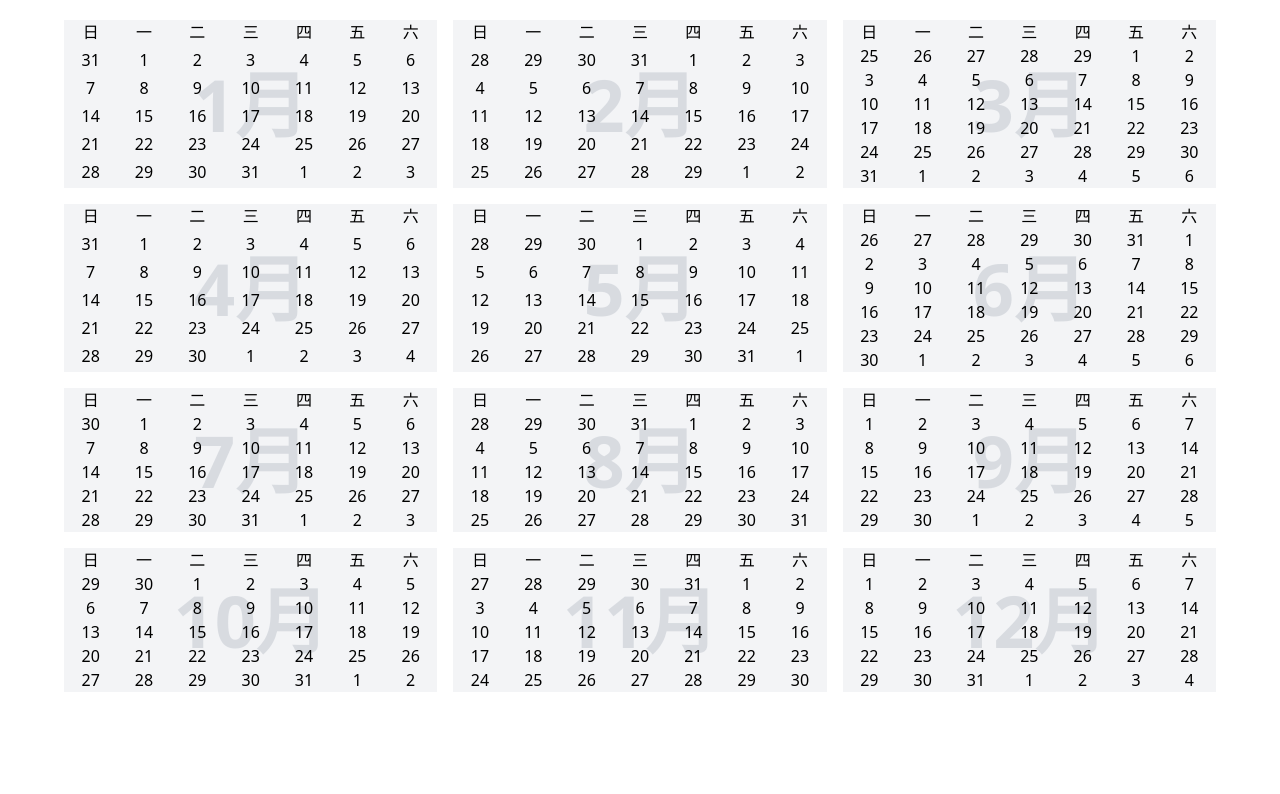
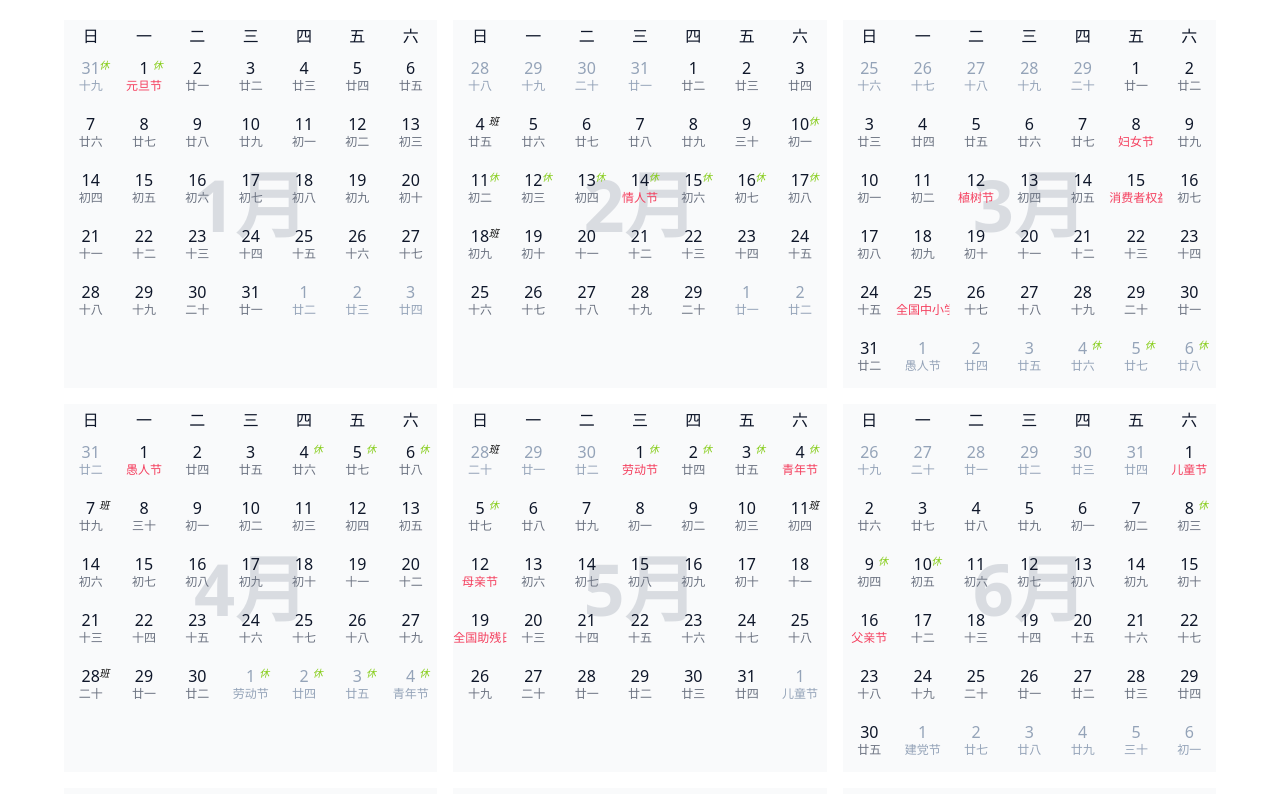
Before and after one commit to mianmalife/retemp, a React (Vite) app: page / in a window 1280 px wide. Shown: the top 794 px of the page. Built offline with nearby package versions, Linux system fonts and the light colour scheme.

Commit message:
feat: 日历支持节假日调休阴历显示

```diff
--- a/index.html
+++ b/index.html
@@ -6,7 +6,7 @@
   <link rel="icon" type="image/svg+xml" href="/vite.svg" />
   <meta name="viewport" content="width=device-width, initial-scale=1.0" />
   <title>react-tempate</title>
-  <script src="https://cdnjs.cloudflare.com/ajax/libs/bodymovin/5.12.2/lottie.min.js"></script>
+  <!-- <script src="https://cdnjs.cloudflare.com/ajax/libs/bodymovin/5.12.2/lottie.min.js"></script> -->
   <script src="/lunar.min.js"></script>
 </head>
 
--- a/src/pages/calendar/components/monthItem.jsx
+++ b/src/pages/calendar/components/monthItem.jsx
@@ -1,22 +1,44 @@
 import React from "react";
 import { Fragment } from "react";
+import clsx from "clsx"
 
 export function MonthItem({ months }) {
-  // const mData = months.getMonth()
-  console.log(months, '8888')
+  function calcLunar(date) {
+    const luna = Lunar.fromDate(new Date(date))
+    return luna.getDayInChinese()
+  }
+  function calcFestival(w) {
+    const festivals = Solar.fromYmd(w.getYear(), w.getMonth(), w.getDay())
+    const result = festivals.getFestivals()
+    return result
+  }
+  function isWork(w) {
+    const holi = HolidayUtil.getHoliday(w.getYear(), w.getMonth(), w.getDay())
+    return holi?.isWork()
+  }
   return <>
     {
-      months.map((item, index) => <ul className="bg-gray-100 relative grid grid-cols-7 text-center z-20" key={index}>
-        <li>日</li>
-        <li>一</li>
-        <li>二</li>
-        <li>三</li>
-        <li>四</li>
-        <li>五</li>
-        <li>六</li>
+      months.map((mon, index) => <ul className="bg-gray-50 relative grid grid-cols-7 auto-rows-max auto-cols-max text-center z-20 py-1" key={index}>
+        <li className="text-slate-900">日</li>
+        <li className="text-slate-900">一</li>
+        <li className="text-slate-900">二</li>
+        <li className="text-slate-900">三</li>
+        <li className="text-slate-900">四</li>
+        <li className="text-slate-900">五</li>
+        <li className="text-slate-900">六</li>
         <h2 className="absolute left-[50%] top-[50%] translate-x-[-50%] translate-y-[-50%] text-7xl text-gray-300 text-opacity-80 font-bold z-[-1]">{index + 1}月</h2>
-        {item.map((it, idx) => <Fragment key={idx}>
-          {it.map((is, isx) => <li key={isx}>{is.getDay()}</li>)}
+        {mon.map((week, idx) => <Fragment key={idx}>
+          {week.map((w, isx) => <li key={isx}
+            className='relative h-10 my-2 box-content'>
+            <span className={clsx({ 'text-slate-900': w.getMonth() === index + 1, 'text-slate-400': w.getMonth() !== index + 1 })}>{w.getDay()}</span>
+            <i className={clsx({ 'w-[100%] text-clip overflow-hidden whitespace-nowrap absolute bottom-0.5 left-[50%] translate-x-[-50%] text-xs not-italic': true }
+              , { 'text-slate-400': w.getMonth() !== index + 1 }, { 'text-gray-500': w.getMonth() === index + 1 }, { 'text-rose-500': calcFestival(w).length > 0 })}>
+              {calcFestival(w).length > 0 ? calcFestival(w) : calcLunar(w.toString())}
+            </i>
+            <i className={clsx({ 'absolute top-0.5 right-2 fsizes-10': true }, { 'text-lime-500': isWork(w) === false })}>
+              {isWork(w) === false ? '休' : isWork(w) === true ? '班' : ''}
+            </i>
+          </li>)}
         </Fragment>)}
       </ul>)
     }
--- a/src/pages/calendar/index.jsx
+++ b/src/pages/calendar/index.jsx
@@ -5,21 +5,19 @@ import { useState } from "react";
 export default function Calendar() {
   const [months, setMonths] = useState([])
   useMount(() => {
-    var d = SolarYear.fromDate(new Date());
-    var months = d.getMonths();
+    const d = SolarYear.fromDate(new Date());
+    const months = d.getMonths();
     let monthList = []
-    for (let i = 0, j = months.length; i < j; i++) {
+    for (let i = 0; i < months.length; i++) {
       const weeks = months[i].getWeeks()
       monthList[i] = []
-      console.log(i, months.length, weeks.length)
-      for(let j = 0; j < weeks.length; j++) {
+      for (let j = 0; j < weeks.length; j++) {
         monthList[i].push(weeks[j].getDays())
       }
     }
-    console.log(monthList, '8888999', months)
     setMonths(monthList)
   })
   return <div className="grid grid-cols-3 w-[90%] mx-auto mt-5 mb-5 gap-4">
-    <MonthItem months={months}/>
+    <MonthItem months={months} />
   </div>
 }
--- a/tailwind.config.js
+++ b/tailwind.config.js
@@ -15,7 +15,7 @@ export default {
     "./src/**/*.{js,ts,jsx,tsx}",
   ],
   theme: {
-    fsizes: createFontSize(12, 50),
+    fsizes: createFontSize(10, 50),
     extend: {},
   },
   plugins: [
```
